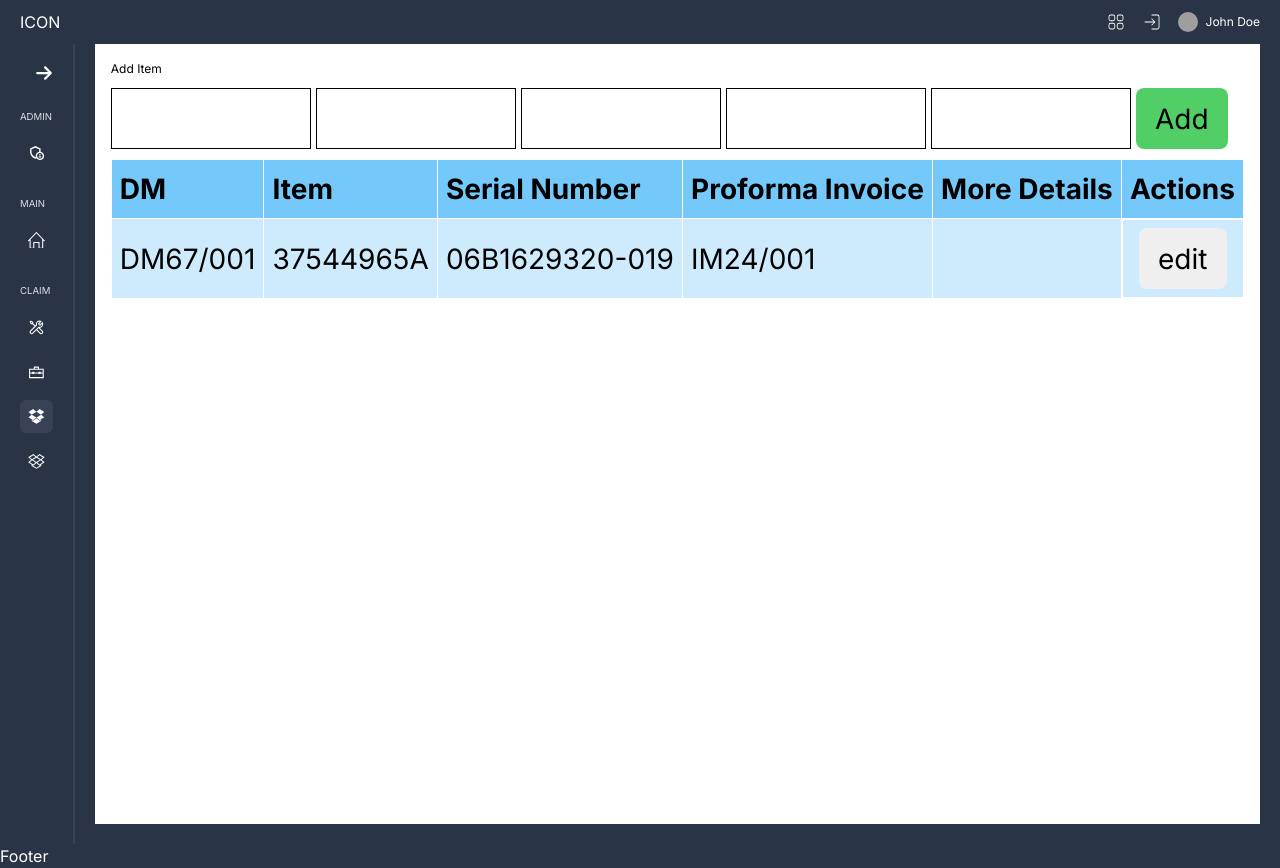
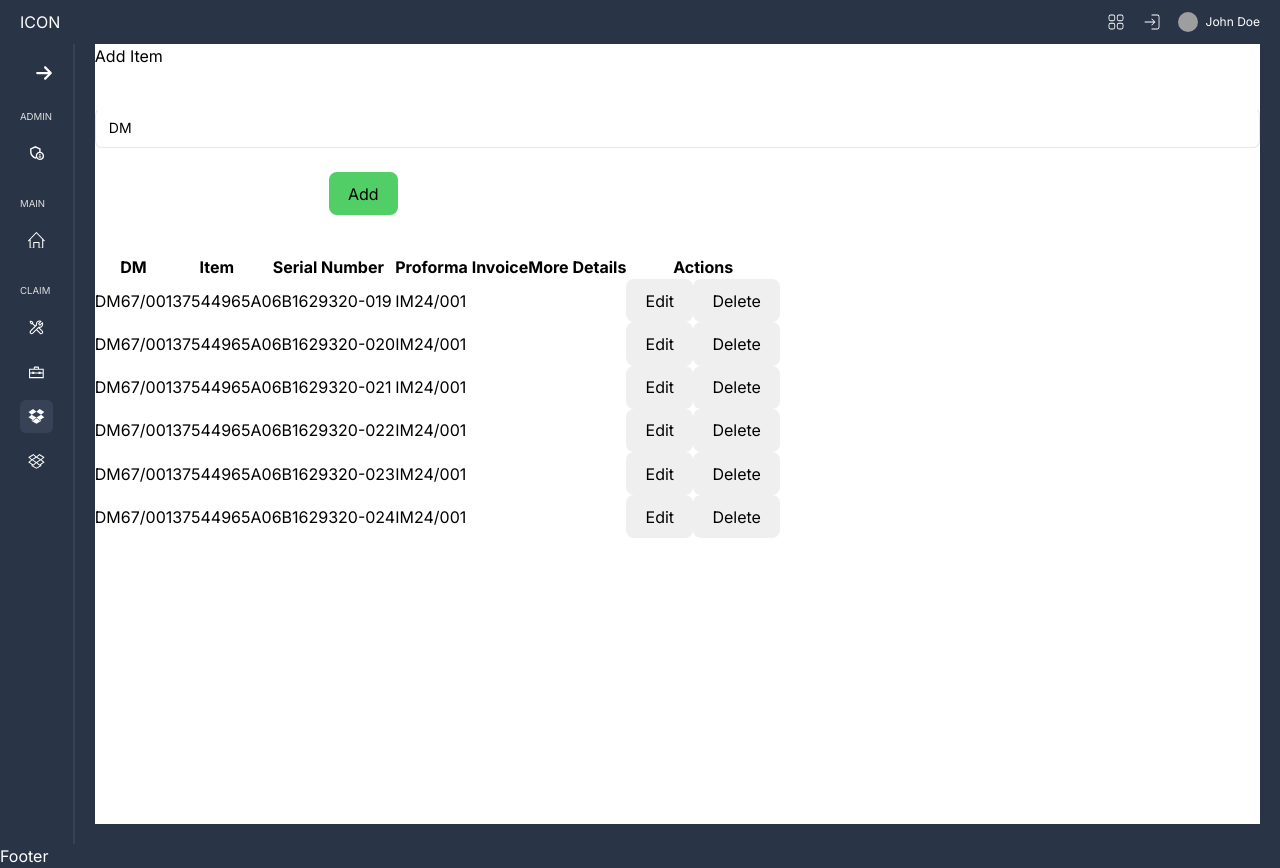
Before and after one commit to Nasaee/cliam-tracking, a React (Vite) app in the folder client/: page /add-appliers in a window 1280 px wide. Built offline with nearby package versions, Linux system fonts and the light colour scheme; grey boxes are pictures that could not be loaded.

Commit message:
create item input to AddApplier

```diff
--- a/client/src/commponents/EditableRow.tsx
+++ b/client/src/commponents/EditableRow.tsx
@@ -1,29 +1,64 @@
+import { Items } from '../pages/AddClaimApplier';
+
 interface Props {
-  serialNumber: string;
-  dmNumber: string;
-  itemCode: string;
-  proformaInv: string;
-  additionInfo: string;
+  editFromData: Items;
+  handleEditFormChange: (e: React.ChangeEvent<HTMLInputElement>) => void;
+  handleCancelClick: () => void;
 }
-const EditableRow = () => {
+const EditableRow = ({
+  editFromData,
+  handleEditFormChange,
+  handleCancelClick,
+}: Props) => {
   return (
-    <tr>
+    <>
       <td>
-        <input type='text' name='dmNumber' />
+        <input
+          type='text'
+          name='dmNumber'
+          onChange={handleEditFormChange}
+          value={editFromData.dmNumber}
+        />
       </td>
       <td>
-        <input type='text' name='itemCode' />
+        <input
+          type='text'
+          name='itemCode'
+          onChange={handleEditFormChange}
+          value={editFromData.itemCode}
+        />
       </td>
       <td>
-        <input type='text' name='serialNumber' />
+        <input
+          type='text'
+          name='serialNumber'
+          onChange={handleEditFormChange}
+          value={editFromData.serialNumber}
+        />
       </td>
       <td>
-        <input type='text' name='proformaInv' />
+        <input
+          type='text'
+          name='proformaInv'
+          onChange={handleEditFormChange}
+          value={editFromData.proformaInv}
+        />
       </td>
       <td>
-        <input type='text' name='additionInfo' />
+        <input
+          type='text'
+          name='additionInfo'
+          onChange={handleEditFormChange}
+          value={editFromData.additionInfo}
+        />
       </td>
-    </tr>
+      <td>
+        <button type='submit'>Save</button>
+        <button type='button' onClick={handleCancelClick}>
+          Cancel
+        </button>
+      </td>
+    </>
   );
 };
 export default EditableRow;
--- /dev/null
+++ b/client/src/commponents/Input.tsx
@@ -0,0 +1,24 @@
+interface Props {
+  type: 'text' | 'email' | 'password';
+  name: string;
+  value: string;
+  onChange: (e: React.ChangeEvent<HTMLInputElement>) => void;
+}
+const Input = ({ type, name, value, onChange, ...props }: Props) => {
+  return (
+    <div className='relative w-full min-w-[200px] h-10'>
+      <input
+        className='peer w-full h-full bg-transparent text-blue-gray-700 font-sans font-normal outline outline-0 focus:outline-0 disabled:bg-blue-gray-50 disabled:border-0 transition-all placeholder-shown:border placeholder-shown:border-blue-gray-200 placeholder-shown:border-t-blue-gray-200 border focus:border-2 border-t-transparent focus:border-t-transparent text-sm px-3 py-2.5 rounded-[7px] border-blue-gray-200 focus:border-teal-500'
+        placeholder=' '
+        type={type}
+        name={name}
+        value={value}
+        onChange={onChange}
+      />
+      <label className="flex w-full h-full select-none pointer-events-none absolute left-0 font-normal !overflow-visible truncate peer-placeholder-shown:text-blue-gray-500 leading-tight peer-focus:leading-tight peer-disabled:text-transparent peer-disabled:peer-placeholder-shown:text-blue-gray-500 transition-all -top-1.5 peer-placeholder-shown:text-sm text-[11px] peer-focus:text-[11px] before:content[' '] before:block before:box-border before:w-2.5 before:h-1.5 before:mt-[6.5px] before:mr-1 peer-placeholder-shown:before:border-transparent before:rounded-tl-md before:border-t peer-focus:before:border-t-2 before:border-l peer-focus:before:border-l-2 before:pointer-events-none before:transition-all peer-disabled:before:border-transparent after:content[' '] after:block after:flex-grow after:box-border after:w-2.5 after:h-1.5 after:mt-[6.5px] after:ml-1 peer-placeholder-shown:after:border-transparent after:rounded-tr-md after:border-t peer-focus:after:border-t-2 after:border-r peer-focus:after:border-r-2 after:pointer-events-none after:transition-all peer-disabled:after:border-transparent peer-placeholder-shown:leading-[3.75] text-blue-gray-400 peer-focus:text-teal-500 before:border-blue-gray-200 peer-focus:before:!border-teal-500 after:border-blue-gray-200 peer-focus:after:!border-teal-500">
+        DM
+      </label>
+    </div>
+  );
+};
+export default Input;
--- a/client/src/commponents/ReadOnlyRow.tsx
+++ b/client/src/commponents/ReadOnlyRow.tsx
@@ -1,16 +1,17 @@
-import { Contact } from '../pages/AddClaimApplier';
+import { Items } from '../pages/AddClaimApplier';
 
 interface Props {
-  row: Contact;
+  row: Items;
   handleEditClick: (
     e: React.MouseEvent<HTMLButtonElement, MouseEvent>,
-    row: Contact
+    row: Items
   ) => void;
+  handleDeleteClick: (id: string) => void;
 }
-const ReadOnlyRow = ({ row, handleEditClick }: Props) => {
+const ReadOnlyRow = ({ row, handleEditClick, handleDeleteClick }: Props) => {
   const { serialNumber, dmNumber, itemCode, proformaInv, additionInfo } = row;
   return (
-    <tr>
+    <>
       <td>{dmNumber}</td>
       <td>{itemCode}</td>
       <td>{serialNumber}</td>
@@ -18,10 +19,13 @@ const ReadOnlyRow = ({ row, handleEditClick }: Props) => {
       <td>{additionInfo}</td>
       <td>
         <button type='button' onClick={(e) => handleEditClick(e, row)}>
-          edit
+          Edit
+        </button>
+        <button type='button' onClick={() => handleDeleteClick(serialNumber)}>
+          Delete
         </button>
       </td>
-    </tr>
+    </>
   );
 };
 export default ReadOnlyRow;
--- a/client/src/mock-data.ts
+++ b/client/src/mock-data.ts
@@ -6,6 +6,41 @@ const mockData = [
     proformaInv: 'IM24/001',
     additionInfo: '',
   },
+  {
+    dmNumber: 'DM67/001',
+    itemCode: '37544965A',
+    serialNumber: '06B1629320-020',
+    proformaInv: 'IM24/001',
+    additionInfo: '',
+  },
+  {
+    dmNumber: 'DM67/001',
+    itemCode: '37544965A',
+    serialNumber: '06B1629320-021',
+    proformaInv: 'IM24/001',
+    additionInfo: '',
+  },
+  {
+    dmNumber: 'DM67/001',
+    itemCode: '37544965A',
+    serialNumber: '06B1629320-022',
+    proformaInv: 'IM24/001',
+    additionInfo: '',
+  },
+  {
+    dmNumber: 'DM67/001',
+    itemCode: '37544965A',
+    serialNumber: '06B1629320-023',
+    proformaInv: 'IM24/001',
+    additionInfo: '',
+  },
+  {
+    dmNumber: 'DM67/001',
+    itemCode: '37544965A',
+    serialNumber: '06B1629320-024',
+    proformaInv: 'IM24/001',
+    additionInfo: '',
+  },
 ];
 
 export default mockData;
--- a/client/src/pages/AddClaimApplier.tsx
+++ b/client/src/pages/AddClaimApplier.tsx
@@ -2,12 +2,13 @@ import styled from 'styled-components';
 import { useState } from 'react';
 import toast from 'react-hot-toast';
 import ReadOnlyRow from '../commponents/ReadOnlyRow';
-
-// ! temporary
-import mockData from '../mock-data';
 import EditableRow from '../commponents/EditableRow';
 
-export interface Contact {
+// !temporary
+import mockData from '../mock-data';
+import Input from '../commponents/Input';
+
+export interface Items {
   dmNumber: string;
   itemCode: string;
   serialNumber: string;
@@ -15,9 +16,9 @@ export interface Contact {
   additionInfo: string;
 }
 const AddClaimApplier = () => {
-  // const [contacts, setContacts] = useState<Contact[]>([]);
-  // ! temporary (uncomment top)
-  const [contacts, setContacts] = useState<Contact[]>(mockData);
+  // const [items, setItems] = useState<Items[]>([]);
+  // !temporary
+  const [items, setItems] = useState<Items[]>(mockData);
   const [addFormData, setAddFormData] = useState({
     dmNumber: '',
     itemCode: '',
@@ -26,11 +27,28 @@ const AddClaimApplier = () => {
     additionInfo: '',
   });
 
-  const handleAddItem = (e: React.ChangeEvent<HTMLInputElement>) => {
+  const [editFromData, setEditFormData] = useState({
+    dmNumber: '',
+    itemCode: '',
+    serialNumber: '',
+    proformaInv: '',
+    additionInfo: '',
+  });
+
+  const [editItemsId, setEditItemsId] = useState<string | number | null>(null);
+
+  const handleAddFormChange = (e: React.ChangeEvent<HTMLInputElement>) => {
     e.preventDefault();
     const fieldName = e.target.getAttribute('name') as string;
     const fieldValue = e.target.value;
     setAddFormData({ ...addFormData, [fieldName]: fieldValue });
+  };
+
+  const handleEditFormChange = (e: React.ChangeEvent<HTMLInputElement>) => {
+    e.preventDefault();
+    const fieldName = e.target.getAttribute('name') as string;
+    const fieldValue = e.target.value;
+    setEditFormData({ ...editFromData, [fieldName]: fieldValue });
   };
 
   const handleAddFormSubmit = (e: React.FormEvent<HTMLFormElement>) => {
@@ -41,14 +59,14 @@ const AddClaimApplier = () => {
       !addFormData.serialNumber
     )
       return toast.error('DM, Item, Serial Number cannot be empty');
-    const newContact = {
+    const newItems = {
       dmNumber: addFormData.dmNumber,
       itemCode: addFormData.itemCode,
       serialNumber: addFormData.serialNumber,
       proformaInv: addFormData.proformaInv,
       additionInfo: addFormData.additionInfo,
     };
-    setContacts([...contacts, newContact]);
+    setItems([...items, newItems]);
     setAddFormData({
       dmNumber: '',
       itemCode: '',
@@ -58,58 +76,94 @@ const AddClaimApplier = () => {
     });
   };
 
-  const [editContactId, setEditContactId] = useState<string | number | null>(
-    null
-  );
+  const handleEditFormSubmit = (e: React.FormEvent<HTMLFormElement>) => {
+    e.preventDefault();
+    const editedItems = {
+      dmNumber: editFromData.dmNumber,
+      itemCode: editFromData.itemCode,
+      serialNumber: editFromData.serialNumber,
+      proformaInv: editFromData.proformaInv,
+      additionInfo: editFromData.additionInfo,
+    };
+
+    const index = items.findIndex((item) => item.serialNumber === editItemsId);
+
+    items[index] = editedItems;
+    setEditItemsId(null);
+  };
 
   const handleEditClick = (
     e: React.MouseEvent<HTMLButtonElement, MouseEvent>,
-    row: Contact
+    row: Items
   ) => {
     e.preventDefault();
     if (!row) return;
-    setEditContactId(row.serialNumber);
+    setEditItemsId(row.serialNumber);
+    setEditFormData({
+      dmNumber: row.dmNumber,
+      itemCode: row.itemCode,
+      serialNumber: row.serialNumber,
+      proformaInv: row.proformaInv,
+      additionInfo: row.additionInfo,
+    });
+  };
+
+  const handleCancelClick = () => {
+    setEditItemsId(null);
+  };
+
+  const handleDeleteClick = (id: string) => {
+    const newItems = [...items];
+    const index = items.findIndex((item) => item.serialNumber === id);
+    newItems.splice(index, 1);
+    setItems(newItems);
   };
 
   return (
-    <Wrapper className='bg-white w-full h-full text-black'>
+    <div className='flex flex-col gap-10 bg-white w-full h-full text-black'>
       <h1>Add Item</h1>
       <form onSubmit={handleAddFormSubmit}>
+        <Input
+          type='text'
+          name='dmNumber'
+          value={addFormData.dmNumber}
+          onChange={handleAddFormChange}
+        />
         <input
           type='text'
           name='dmNumber'
           value={addFormData.dmNumber}
-          onChange={handleAddItem}
+          onChange={handleAddFormChange}
         />
         <input
           type='text'
           name='itemCode'
           value={addFormData.itemCode}
-          onChange={handleAddItem}
+          onChange={handleAddFormChange}
         />
         <input
           type='text'
           name='serialNumber'
           value={addFormData.serialNumber}
-          onChange={handleAddItem}
+          onChange={handleAddFormChange}
         />
         <input
           type='text'
           name='proformaInv'
           value={addFormData.proformaInv}
-          onChange={handleAddItem}
+          onChange={handleAddFormChange}
         />
         <input
           type='text'
           name='additionInfo'
           value={addFormData.additionInfo}
-          onChange={handleAddItem}
+          onChange={handleAddFormChange}
         />
         <button type='submit' className='bg-[#51cf66]'>
           Add
         </button>
       </form>
-      <form>
+      <form onSubmit={handleEditFormSubmit}>
         <table>
           <thead>
             <tr>
@@ -122,74 +176,80 @@ const AddClaimApplier = () => {
             </tr>
           </thead>
           <tbody>
-            {contacts.map((row) => {
+            {items.map((row) => {
               return (
-                <>
-                  {editContactId === row.serialNumber ? (
-                    <EditableRow />
+                <tr key={row.serialNumber}>
+                  {editItemsId === row.serialNumber ? (
+                    <EditableRow
+                      key={row.serialNumber}
+                      editFromData={editFromData}
+                      handleEditFormChange={handleEditFormChange}
+                      handleCancelClick={handleCancelClick}
+                    />
                   ) : (
                     <ReadOnlyRow
                       key={row.serialNumber}
                       row={row}
                       handleEditClick={handleEditClick}
+                      handleDeleteClick={handleDeleteClick}
                     />
                   )}
-                </>
+                </tr>
               );
             })}
           </tbody>
         </table>
       </form>
-    </Wrapper>
+    </div>
   );
 };
 export default AddClaimApplier;
 
-const Wrapper = styled.div`
-  & {
-    display: flex;
-    flex-direction: column;
-    gap: 10px;
-    padding: 1rem;
-    font-size: 12px;
-  }
+// const Wrapper = styled.div`
+//   & {
+//     display: flex;
+//     flex-direction: column;
+//     gap: 10px;
+//     padding: 1rem;
+//     font-size: 12px;
+//   }
 
-  input {
-    border: 1px solid black;
-    width: 200px;
-  }
+//   input {
+//     border: 1px solid black;
+//     width: 200px;
+//   }
 
-  table {
-    border-collapse: collapse;
-    width: 100%;
-  }
+//   table {
+//     border-collapse: collapse;
+//     width: 100%;
+//   }
 
-  th,
-  td {
-    border: 1px solid #ffffff;
-    text-align: left;
-    padding: 8px;
-  }
+//   th,
+//   td {
+//     border: 1px solid #ffffff;
+//     text-align: left;
+//     padding: 8px;
+//   }
 
-  th {
-    background-color: rgb(117, 201, 250);
-  }
+//   th {
+//     background-color: rgb(117, 201, 250);
+//   }
 
-  td {
-    background-color: rgb(205, 235, 253);
-  }
+//   td {
+//     background-color: rgb(205, 235, 253);
+//   }
 
-  form {
-    display: flex;
-    gap: 5px;
-  }
+//   form {
+//     display: flex;
+//     gap: 5px;
+//   }
 
-  form td:last-child {
-    display: flex;
-    justify-content: space-evenly;
-  }
+//   form td:last-child {
+//     display: flex;
+//     justify-content: space-evenly;
+//   }
 
-  form * {
-    font-size: 28px;
-  }
-`;
+//   form * {
+//     font-size: 28px;
+//   }
+// `;
--- a/client/src/pages/Home.tsx
+++ b/client/src/pages/Home.tsx
@@ -4,7 +4,7 @@ import PieChart from '../commponents/PieChart';
 import { receiveStatus } from '../data';
 import groupDataByItem from '../utils/groupDatabyItem';
 
-const colorsForReceiveStatus = ['#FFBB28', '#00C49F', '#FF8042'];
+const colorsForReceiveStatus = ['#e64980', '#3bc9db', '#0b7285'];
 const colorsGreen = ['#2b8a3e', '#a9e34b', '#5c940d'];
 const colorsGold = ['#fff3bf', '#e67700', '#fcc419'];
 const colorsViolet = ['#b197fc', '#9c36b5', '#845ef7'];
```
